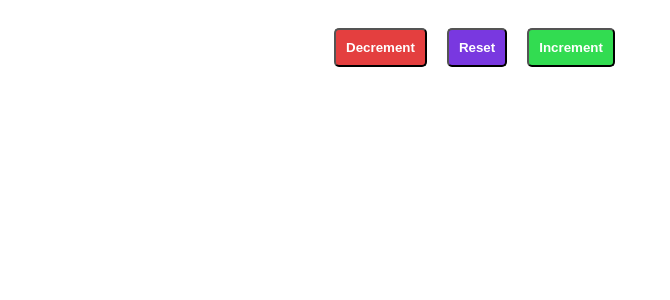
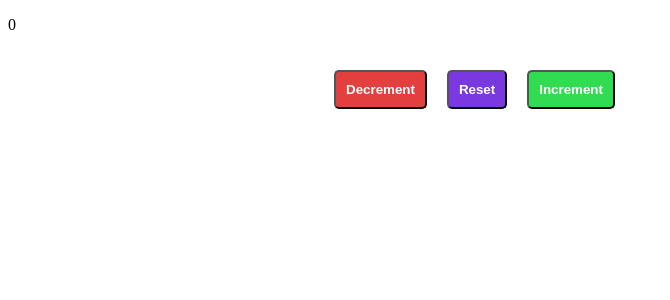
Before and after one commit to kveemo/React-Projects, a React (Vite) app in the folder counting-program/: page / in a window 1280 px wide. Shown: the top 300 px of the page, without its empty margins (0-670 px from the left). Built offline with nearby package versions, Linux system fonts and the light colour scheme.

Commit message:
Added counter functions and added them to buttons, buttons now increment, decrement and reset the value

```diff
--- a/counting-program/src/Counter/Counter.jsx
+++ b/counting-program/src/Counter/Counter.jsx
@@ -1,11 +1,38 @@
 import React, {useState} from "react";
 import styles from './Counter.module.css';
+
 function Button() {
+
+    const [value, setValue] = useState(0);
+
+    const decrementValue = () => {
+        setValue(value-1);
+    }
+
+    const resetValue = () => {
+        setValue(0);
+    }
+
+    const incrementValue = () => {
+        setValue(value+1);
+    }
+
     return(
-        <div className={styles.buttonContainer}>
-            <button className = {styles.decrementButton}>Decrement</button>
-            <button className = {styles.resetButton}>Reset</button>
-            <button className = {styles.incrementButton}>Increment</button>
+        <div>
+            <p>
+                {value}
+            </p>
+            <div className={styles.buttonContainer}>
+
+                <button onClick = {decrementValue}
+                    className = {styles.decrementButton}>Decrement</button>
+
+                <button onClick = {resetValue}
+                    className = {styles.resetButton}>Reset</button>
+
+                <button onClick = {incrementValue}
+                    className = {styles.incrementButton}>Increment</button>
+            </div>
         </div>
     );
 }
```
